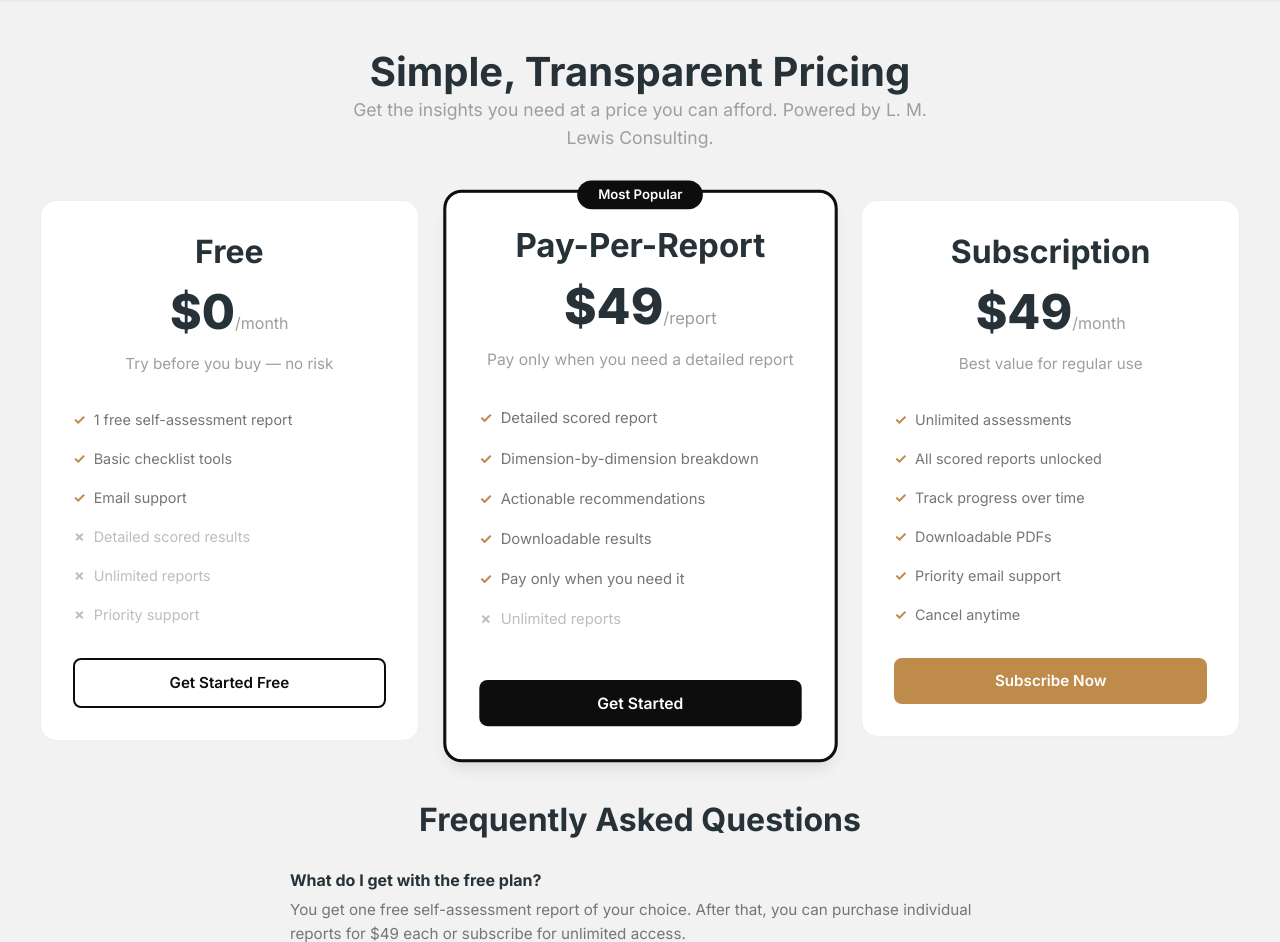
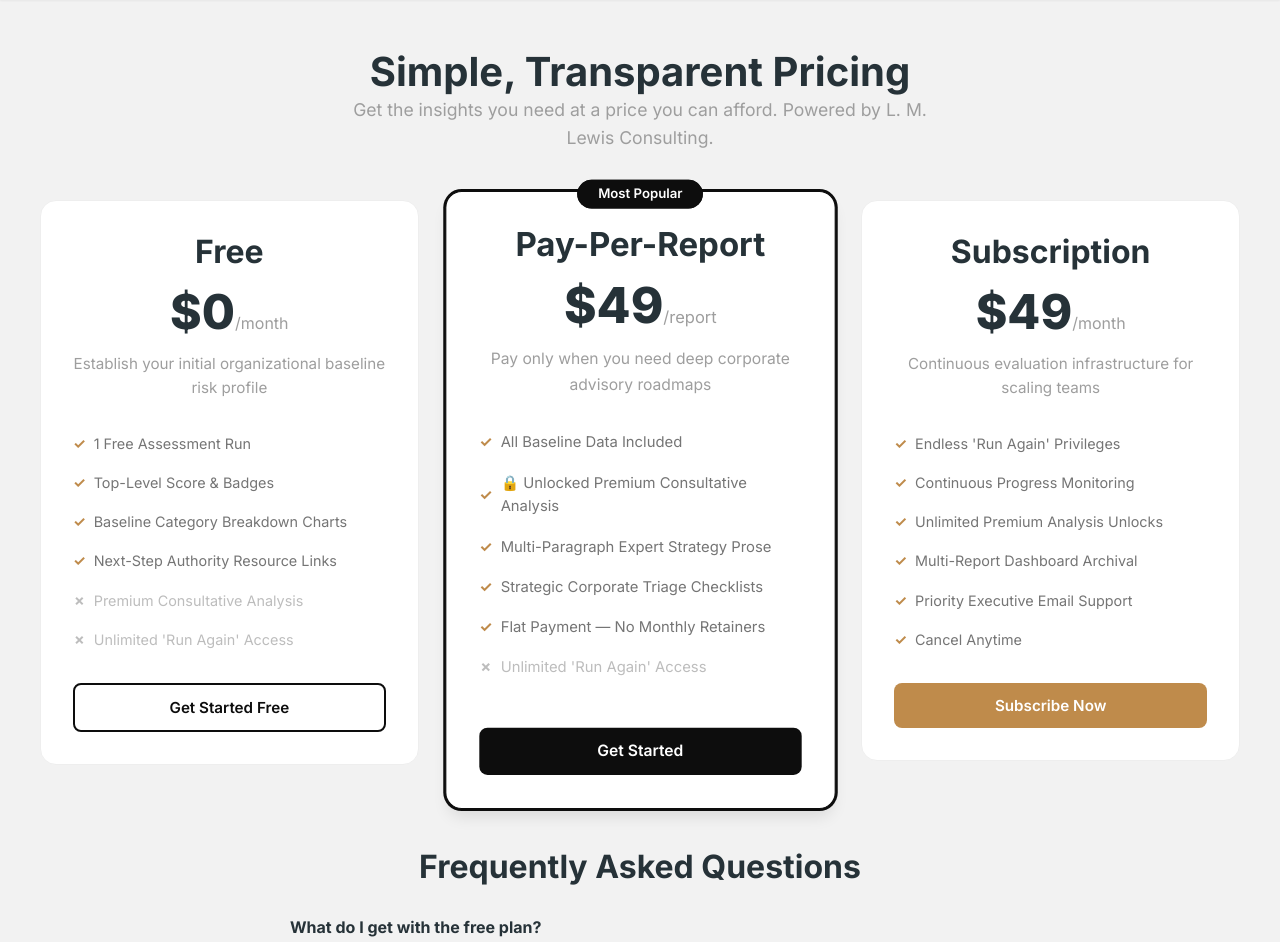
Before and after one commit to lmlewis1776/LevelSet, a Flask app: page /pricing in a window 1280 px wide. Shown: the part 64-1006 px from the top of the page. Run offline with Flask 3, Linux system fonts and the light colour scheme; some libraries are stand-ins or nearby versions.

Commit message:
Update pricing.html
Updating pricing language model from rollback to reflect new updated changes.

```diff
--- a/templates/pricing.html
+++ b/templates/pricing.html
@@ -12,14 +12,14 @@
             <div class="pricing-card">
                 <h2>Free</h2>
                 <div class="price">$0<span>/month</span></div>
-                <p class="description">Try before you buy — no risk</p>
+                <p class="description">Establish your initial organizational baseline risk profile</p>
                 <ul class="pricing-features">
-                    <li>1 free self-assessment report</li>
-                    <li>Basic checklist tools</li>
-                    <li>Email support</li>
-                    <li class="disabled">Detailed scored results</li>
-                    <li class="disabled">Unlimited reports</li>
-                    <li class="disabled">Priority support</li>
+                    <li>1 Free Assessment Run</li>
+                    <li>Top-Level Score & Badges</li>
+                    <li>Baseline Category Breakdown Charts</li>
+                    <li>Next-Step Authority Resource Links</li>
+                    <li class="disabled">Premium Consultative Analysis</li>
+                    <li class="disabled">Unlimited 'Run Again' Access</li>
                 </ul>
                 {% if current_user.is_authenticated %}
                     <p style="color: var(--gray-500); font-size:0.9rem;">You're on the Free plan</p>
@@ -30,16 +30,17 @@
 
             <div class="pricing-card featured">
                 <div class="pricing-badge">Most Popular</div>
+                <div class="pricing-badge">Most Popular</div>
                 <h2>Pay-Per-Report</h2>
                 <div class="price">$49<span>/report</span></div>
-                <p class="description">Pay only when you need a detailed report</p>
+                <p class="description">Pay only when you need deep corporate advisory roadmaps</p>
                 <ul class="pricing-features">
-                    <li>Detailed scored report</li>
-                    <li>Dimension-by-dimension breakdown</li>
-                    <li>Actionable recommendations</li>
-                    <li>Downloadable results</li>
-                    <li>Pay only when you need it</li>
-                    <li class="disabled">Unlimited reports</li>
+                    <li>All Baseline Data Included</li>
+                    <li>🔒 Unlocked Premium Consultative Analysis</li>
+                    <li>Multi-Paragraph Expert Strategy Prose</li>
+                    <li>Strategic Corporate Triage Checklists</li>
+                    <li>Flat Payment — No Monthly Retainers</li>
+                    <li class="disabled">Unlimited 'Run Again' Access</li>
                 </ul>
                 <!-- Live Pay-Per-Report PayPal Engine Integration -->
                 {% if current_user.is_authenticated %}
@@ -59,14 +60,14 @@
             <div class="pricing-card">
                 <h2>Subscription</h2>
                 <div class="price">$49<span>/month</span></div>
-                <p class="description">Best value for regular use</p>
+                <p class="description">Continuous evaluation infrastructure for scaling teams</p>
                 <ul class="pricing-features">
-                    <li>Unlimited assessments</li>
-                    <li>All scored reports unlocked</li>
-                    <li>Track progress over time</li>
-                    <li>Downloadable PDFs</li>
-                    <li>Priority email support</li>
-                    <li>Cancel anytime</li>
+                    <li>Endless 'Run Again' Privileges</li>
+                    <li>Continuous Progress Monitoring</li>
+                    <li>Unlimited Premium Analysis Unlocks</li>
+                    <li>Multi-Report Dashboard Archival</li>
+                    <li>Priority Executive Email Support</li>
+                    <li>Cancel Anytime</li>
                 </ul>
                 {% if current_user.is_authenticated %}
                     {% if current_user.plan == 'subscription' %}
```
